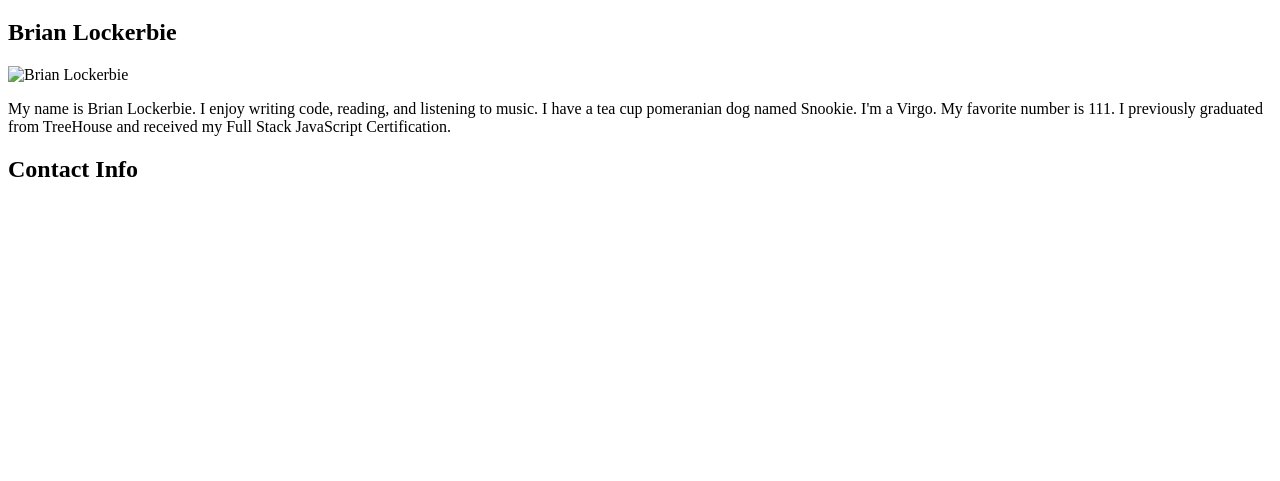
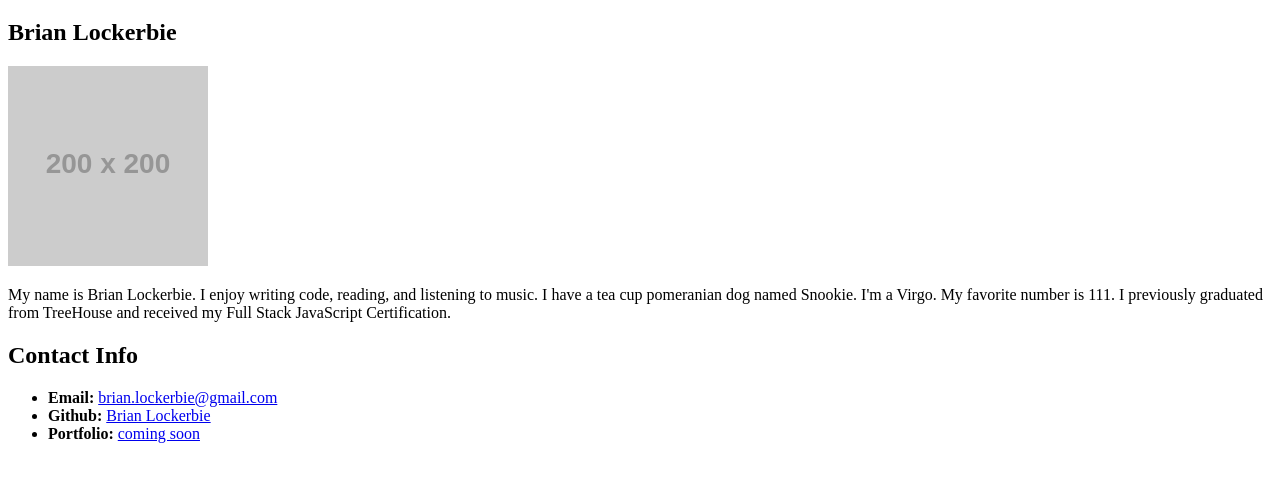
Before and after one commit to brianlockerbie/student-bio, a plain HTML site: page index.html in a window 1280 px wide. Shown: the part 61-542 px from the top of the page. Drawn offline with Linux system fonts and the light colour scheme; placeholder pictures from the web are drawn by us.

Commit message:
added contact link

```diff
--- a/index.html
+++ b/index.html
@@ -9,6 +9,7 @@
 <body>
   <!-- Site Header-->
   <header>
+    <!-- h1 tag-->
     <h1>Student Bio</h1>
   </header>
 
@@ -16,17 +17,20 @@
   <section>
     <h2>Brian Lockerbie</h2>
     <!-- Image -->
-    <img src="" alt="Brian Lockerbie">
+    <img src="https://via.placeholder.com/200" alt="Brian Lockerbie">
     <!-- Paragraph with embedded link -->
     <p>My name is Brian Lockerbie. I enjoy writing code, reading, and listening to music. I have a tea cup pomeranian dog named Snookie. I'm a Virgo.
     My favorite number is 111. I previously graduated from TreeHouse and received my Full Stack JavaScript Certification.</p>
   </section>
 
+  <!-- Section2: Contact Info -->
   <section>
     <h2>Contact Info</h2>
 
     <ul>
-
+      <li><strong>Email:</strong> <a href="#">brian.lockerbie@gmail.com</a></li>
+      <li><strong>Github:</strong> <a href="https://github.com/brianlockerbie">Brian Lockerbie</a></li>
+      <li><strong>Portfolio:</strong> <a href="#">coming soon</a></li>
     </ul>
   </section>
 
```
